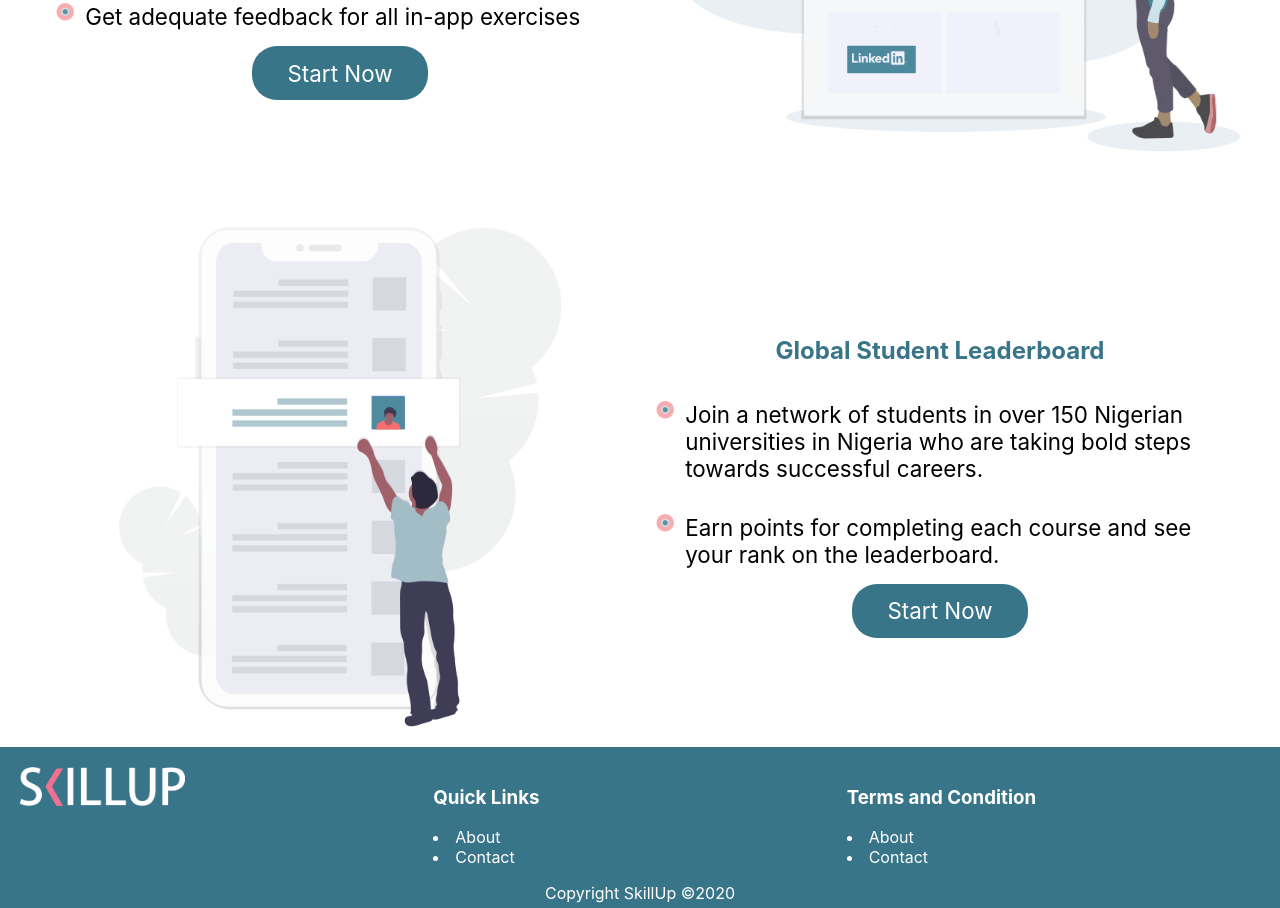
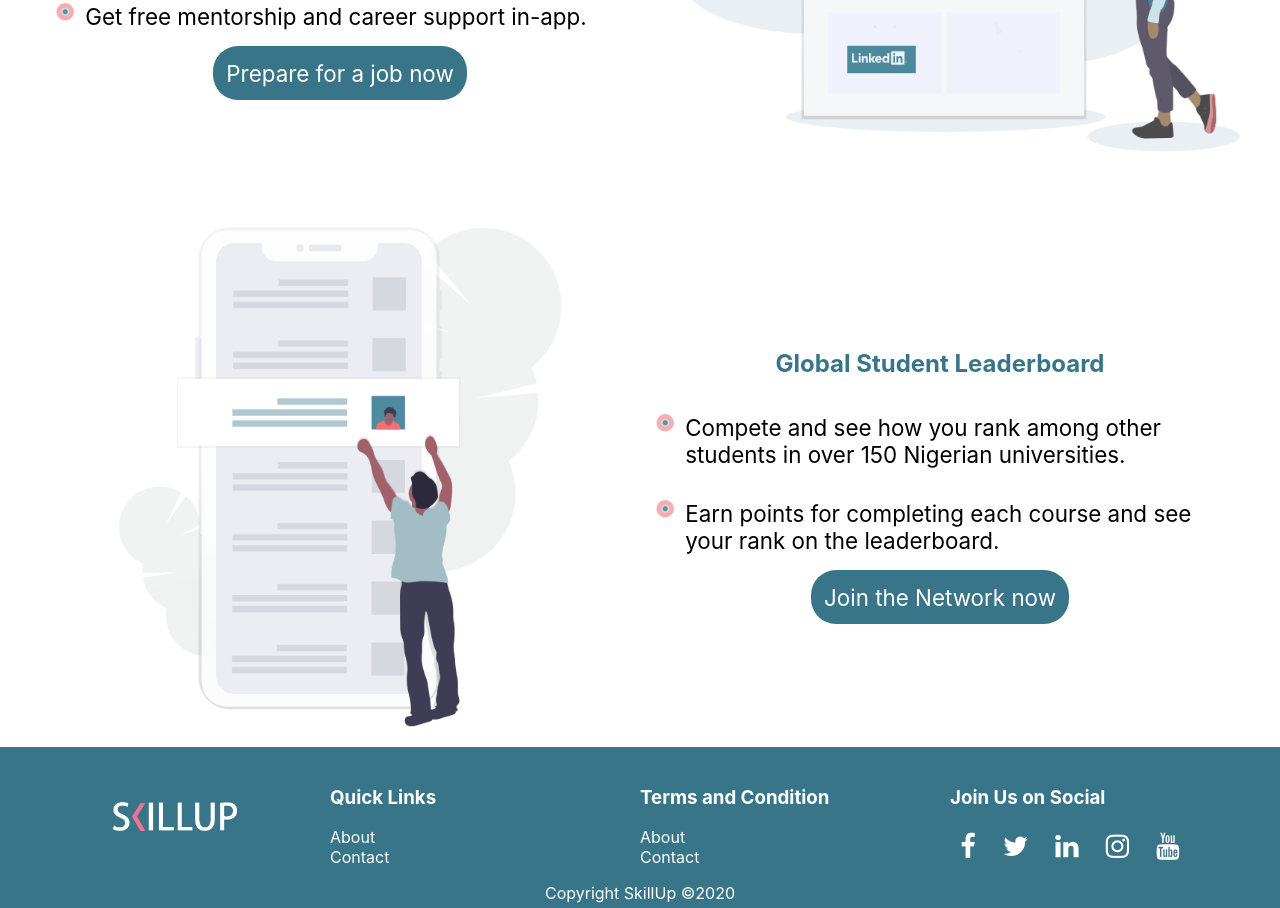
Before and after one commit to debelistic/skillup-landing, a plain HTML site: page index.html in a window 1280 px wide. Shown: the part 2291-3199 px from the top of the page. Drawn offline with Linux system fonts and the light colour scheme.

Commit message:
add file path

```diff
--- a/index.html
+++ b/index.html
@@ -84,7 +84,7 @@
           <span class="bullet-text">Download, Save and watch later.</span>
         </div>
 
-        <a href="#" class="download">Start Now</a>
+        <a href="#" class="download">Start winning now</a>
       </div>
       <div class="main-visual-2">
 
@@ -101,12 +101,12 @@
         <h2>Free instant Certificates</h2>
         <div class="bullets">
           <span class="bullet-point"></span>
-          <span class="bullet-text">Enrich your credentials with skills employers are looking for.</span>
+          <span class="bullet-text">Boost your credentials with the skills that can get you a job.</span>
         </div>
 
         <div class="bullets">
           <span class="bullet-point"></span>
-          <span class="bullet-text">Variety of courses specially designed to help you learn anywhere, anytime.</span>
+          <span class="bullet-text">Get your certificate free after course completion</span>
         </div>
 
         <div class="bullets">
@@ -114,7 +114,7 @@
           <span class="bullet-text">Automatically added to your LinkedIn.</span>
         </div>
 
-        <a href="#" class="download">Start Now</a>
+        <a href="#" class="download">Get Certified Now</a>
       </div>
     </section>
 
@@ -130,15 +130,16 @@
 
         <div class="bullets">
           <span class="bullet-point"></span>
-          <span class="bullet-text">Every course gives you an edge and enhances your employability and career prospect.</span>
+          <span class="bullet-text">Every course gives you an advantage to compete in the labour market.</span>
         </div>
 
         <div class="bullets">
           <span class="bullet-point"></span>
-          <span class="bullet-text">Get adequate feedback for all in-app exercises</span>
+          <span class="bullet-text">Get free mentorship and career support in-app.
+          </span>
         </div>
 
-        <a href="#" class="download">Start Now</a>
+        <a href="#" class="download">Prepare for a job now</a>
       </div>
       <div class="main-visual-4">
 
@@ -155,7 +156,7 @@
         <h2>Global Student Leaderboard</h2>
         <div class="bullets">
           <span class="bullet-point"></span>
-          <span class="bullet-text">Join a network of students in over 150 Nigerian universities in Nigeria who are taking bold steps towards successful careers.</span>
+          <span class="bullet-text">Compete and see how you rank among other students in over 150 Nigerian universities.</span>
         </div>
 
         <div class="bullets">
@@ -164,7 +165,7 @@
           </span>
         </div>
 
-        <a href="#" class="download">Start Now</a>
+        <a href="#" class="download">Join the Network now</a>
       </div>
     </section>
   </main>
@@ -182,6 +183,34 @@
         <li>About</li>
         <li>Contact</li>
       </nav>
+      <nav class="ft-nav social">
+        <h3>Join Us on Social </h3>
+        <li>
+          <a href="">
+            <i class="fa fa-facebook fb"></i>
+          </a>
+        </li>
+        <li>
+          <a href="">
+            <i class="fa fa-twitter twt"></i>
+          </a>
+        </li>
+        <li>
+          <a href="">
+            <i class="fa fa-linkedin lnkd"></i>
+          </a>
+        </li>
+        <li>
+          <a href="">
+            <i class="fa fa-instagram ig"></i>
+          </a>
+        </li>
+        <li>
+          <a href="">
+            <i class="fa fa-youtube yt"></i>
+          </a>
+        </li>
+      </nav>
     </div>
     <p class="copy-rt">Copyright SkillUp &copy;2020</p>
   </footer>
--- a/styles/index.css
+++ b/styles/index.css
@@ -32,7 +32,7 @@ header .menu nav{
   align-items: center;
 }
 
-.no-bull {
+.no-bull, .ft-main .ft-nav {
   list-style-type: none;
  }
 
@@ -171,7 +171,7 @@ section .text{
 }
 
 .bullets-wrapper .download{
-  width: 150px;
+  width: fit-content;
   align-self: center;
   font-size: 1.4em;
   padding: 0.6em;
@@ -205,15 +205,16 @@ footer{
 footer .ft-main{
 
   display: grid;
-  grid-template-columns: 1fr 1fr 1fr;
+  grid-template-columns: 1fr 1fr 1fr 1fr;
   grid-template-rows: 1fr;
-  grid-template-areas: ". . .";
+  grid-template-areas: ". . . .";
 }
 
 footer .ft-logo{
   background-image: url('../imgs/ft_logo.png');
   background-repeat: no-repeat;
   background-size: 40%;
+  background-position: center;
 }
 
 footer .copy-rt{
@@ -221,3 +222,46 @@ footer .copy-rt{
   margin-bottom: 0;
   padding-bottom: 0;
 }
+
+
+.social li{
+  display: inline;
+  margin: 2px;
+}
+
+.social li a{
+  text-decoration: none;
+  color: #ffffff;
+  font-weight: 600;
+  font-size: 1.7em;
+}
+
+.social li a i{
+  padding: 0.2em 0.3em;
+  border-radius: 0.3em;
+}
+
+.social li a i:hover{
+  /* font-size: 1.8em; */
+  background-color: #ffffff;
+}
+
+.fb:hover{
+  color: #3B5998;
+}
+
+.twt:hover{
+  color: #00acee;
+}
+
+.lnkd:hover{
+  color: #0b5e86;
+}
+
+.ig:hover{
+  color: #F77737;
+}
+
+.yt:hover{
+  color: #c4302b;
+}
```
